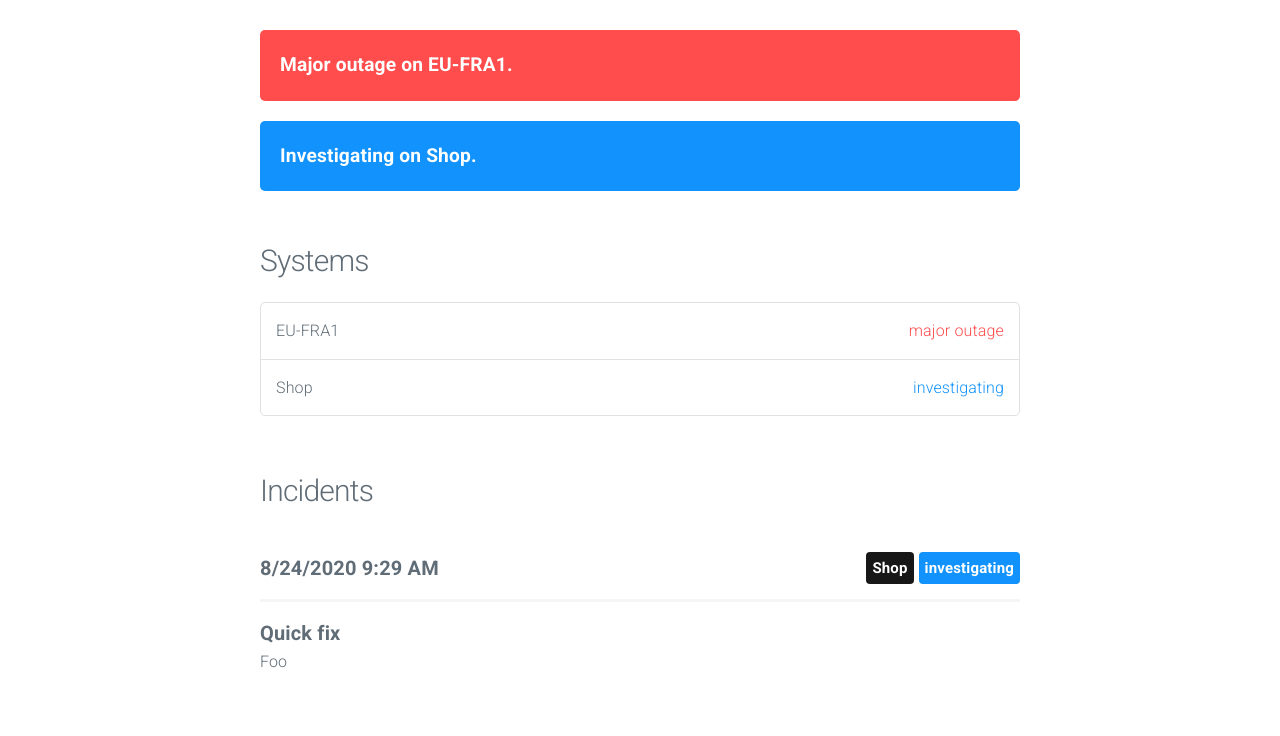
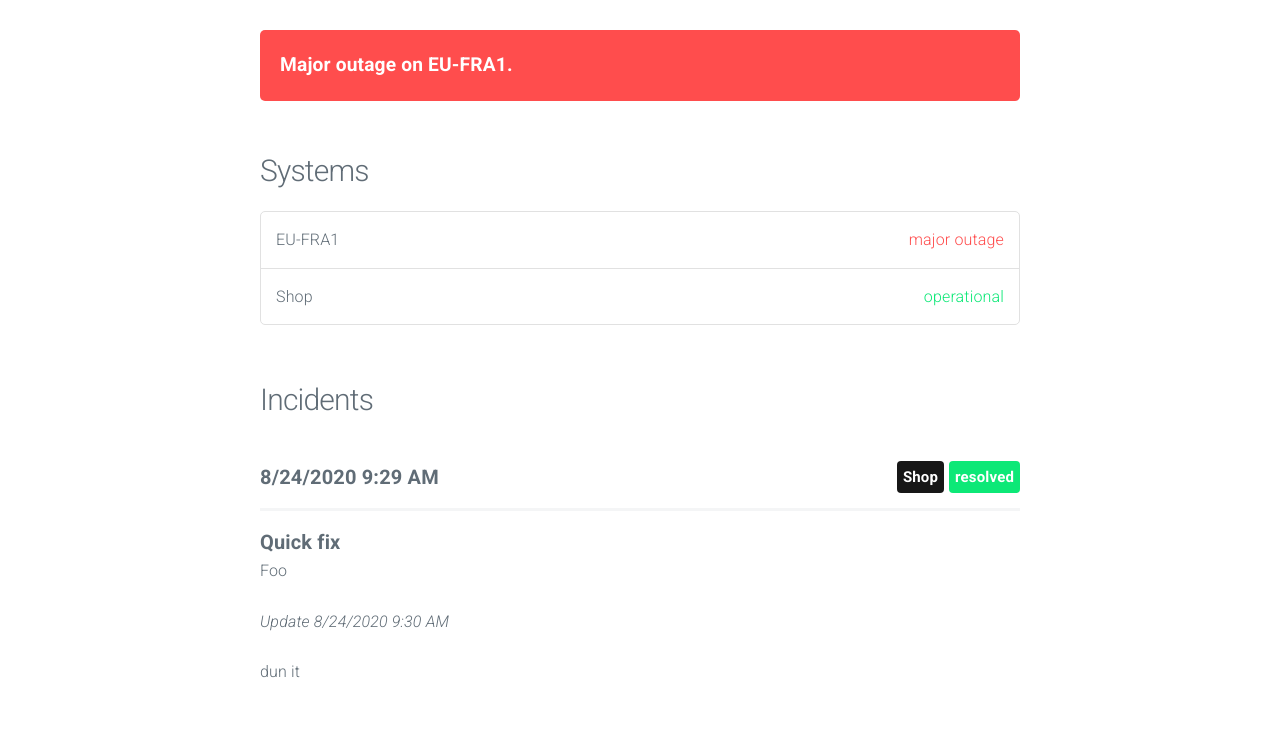
Before and after one commit to frennkie/ip2tor-status, a plain HTML site: page index.html in a window 1280 px wide. Shown: the part 55-791 px from the top of the page. Drawn offline with nearby package versions, Linux system fonts and the light colour scheme; no server answers.

Commit message:
update index

```diff
--- a/index.html
+++ b/index.html
@@ -34,10 +34,6 @@
 						<span data-l10n-id="Major-outage">Major outage</span> <span data-l10n-id="on">on</span> EU-FRA1.
 					</div>
 
-					<div class="panel investigating">
-						<span data-l10n-id="Investigating">Investigating</span> <span data-l10n-id="on">on</span> Shop.
-					</div>
-
 
 
 				<h4 data-l10n-id="systems">Systems</h4>
@@ -48,7 +44,7 @@
 					</li>
 
 					<li>
-						Shop <span class="status investigating" data-l10n-id="investigating">investigating</span>
+						Shop <span class="status operational" data-l10n-id="operational">operational</span>
 					</li>
 
 				</ul>
@@ -60,7 +56,7 @@
 						<span class="date moment">2020-08-24 09:29:25 UTC</span>
 
 
-							<span class="label investigating float-right" data-l10n-id="investigating">investigating</span>
+							<span class="label operational float-right" data-l10n-id="resolved">resolved</span>
 
 
 							<span class="label system float-right">Shop</span>
@@ -69,6 +65,10 @@
 
 						<span class="title">Quick fix</span>
 						<p>Foo</p>
+
+
+							<p><em>Update <span class="moment">2020-08-24 09:30:11 UTC</span></em></p>
+							<p>dun it</p>
 
 
 					</div>
```
